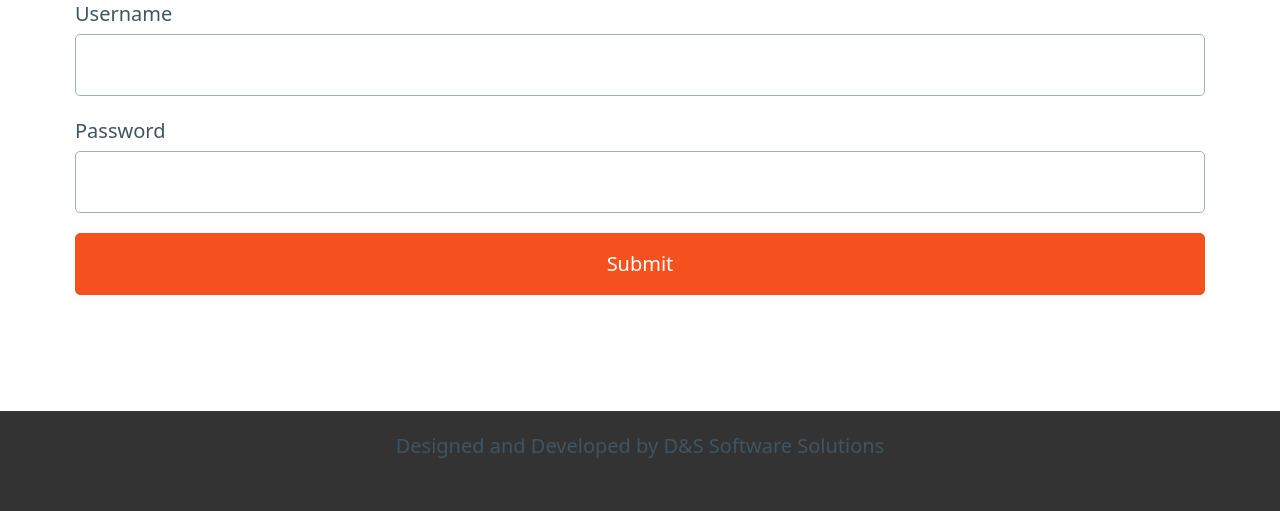
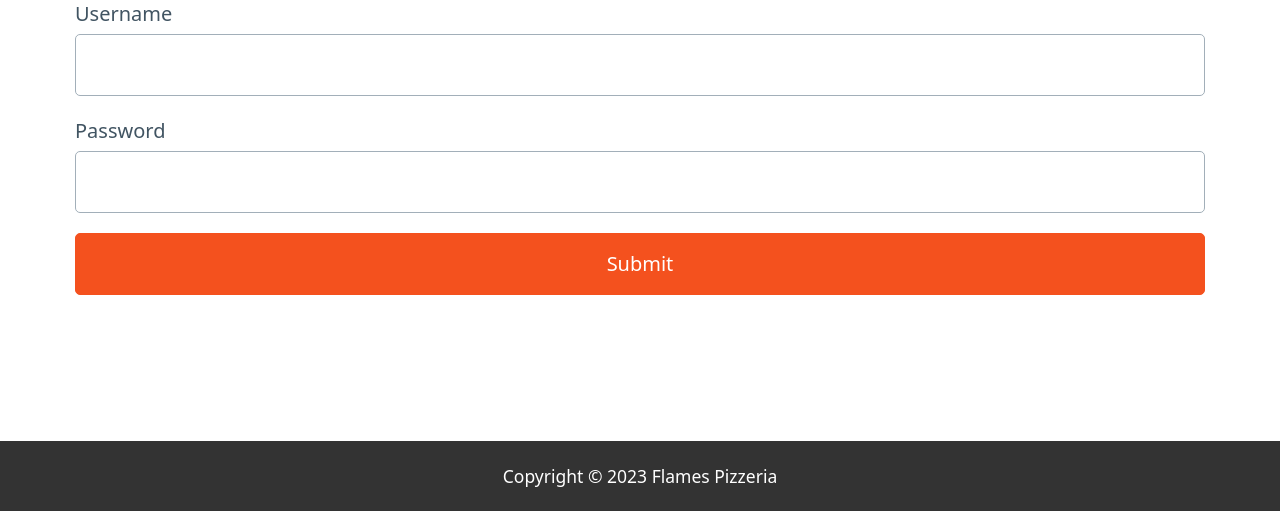
Before and after one commit to sachintha180/flames-pos, a Flask app: page /initialize in a window 1280 px wide. Shown: the part 289-800 px from the top of the page. Run offline with Flask 3, Linux system fonts and the light colour scheme.

Commit message:
Minor layout changes

```diff
--- a/templates/layout.html
+++ b/templates/layout.html
@@ -4,6 +4,7 @@
 <head>
     <meta charset="UTF-8">
     <meta name="viewport" content="width=device-width, initial-scale=1.0">
+    <script src="{{ url_for('static', filename='scripts/helpers.js') }}"></script>
     {% block script %}{% endblock %}
     <link rel="stylesheet" type="text/css" href="{{ url_for('static', filename='css/pico.min.css') }}">
     <link rel="stylesheet" type="text/css" href="{{ url_for('static', filename='css/styles.css') }}">
@@ -20,6 +21,7 @@
 
     <dialog id="error">
         <article>
+            <h4 id="error_type">FlamesPOS Error</h4>
             <h3 id="error_title"></h3>
             <p id="error_lbl"></p>
             <footer>
@@ -31,7 +33,7 @@
     {% block main %}{% endblock %}
 
     <footer>
-        <p>Designed and Developed by D&S Software Solutions</p>
+        <small>Copyright &copy; 2023 Flames Pizzeria</small>
     </footer>
 </body>
 
```
